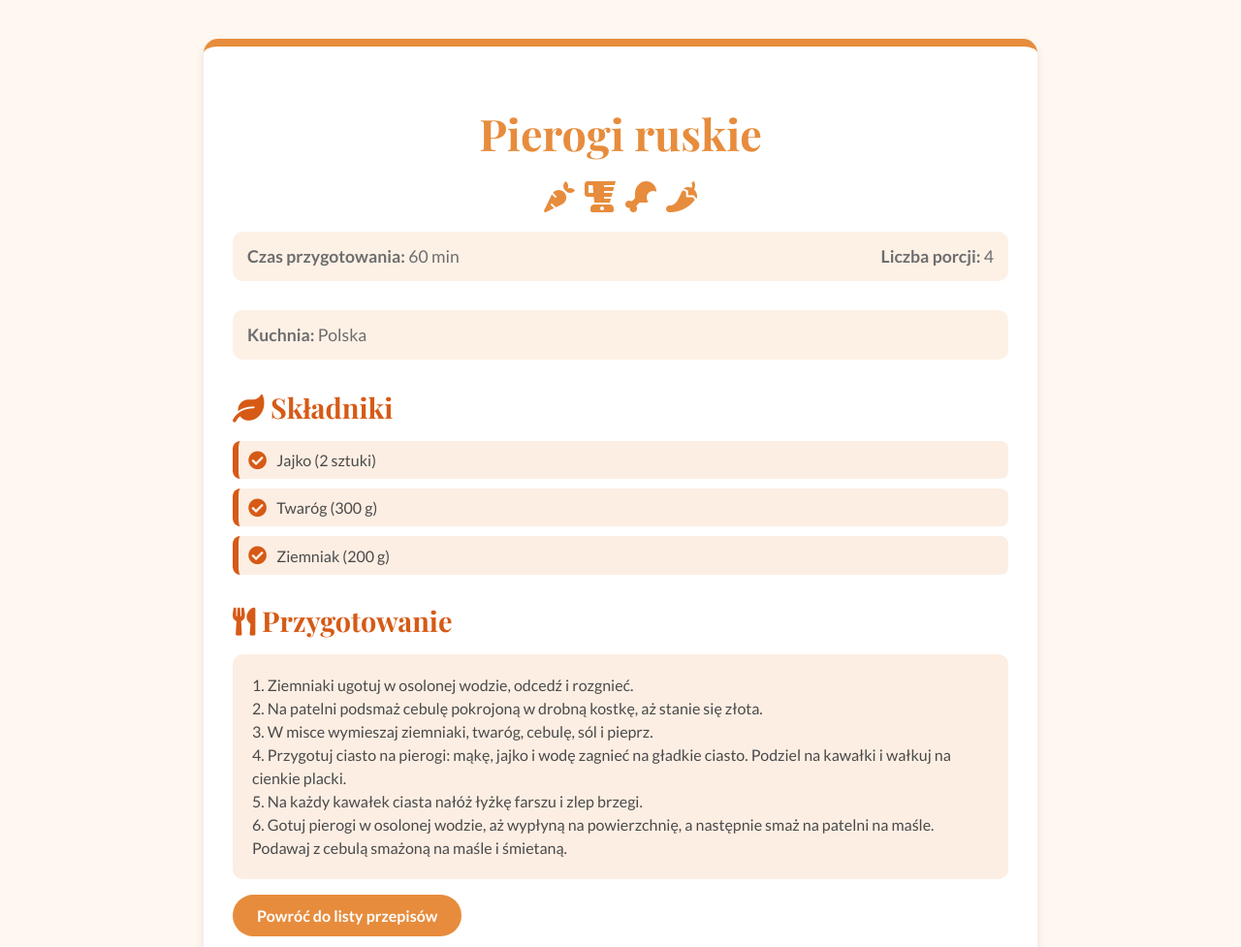
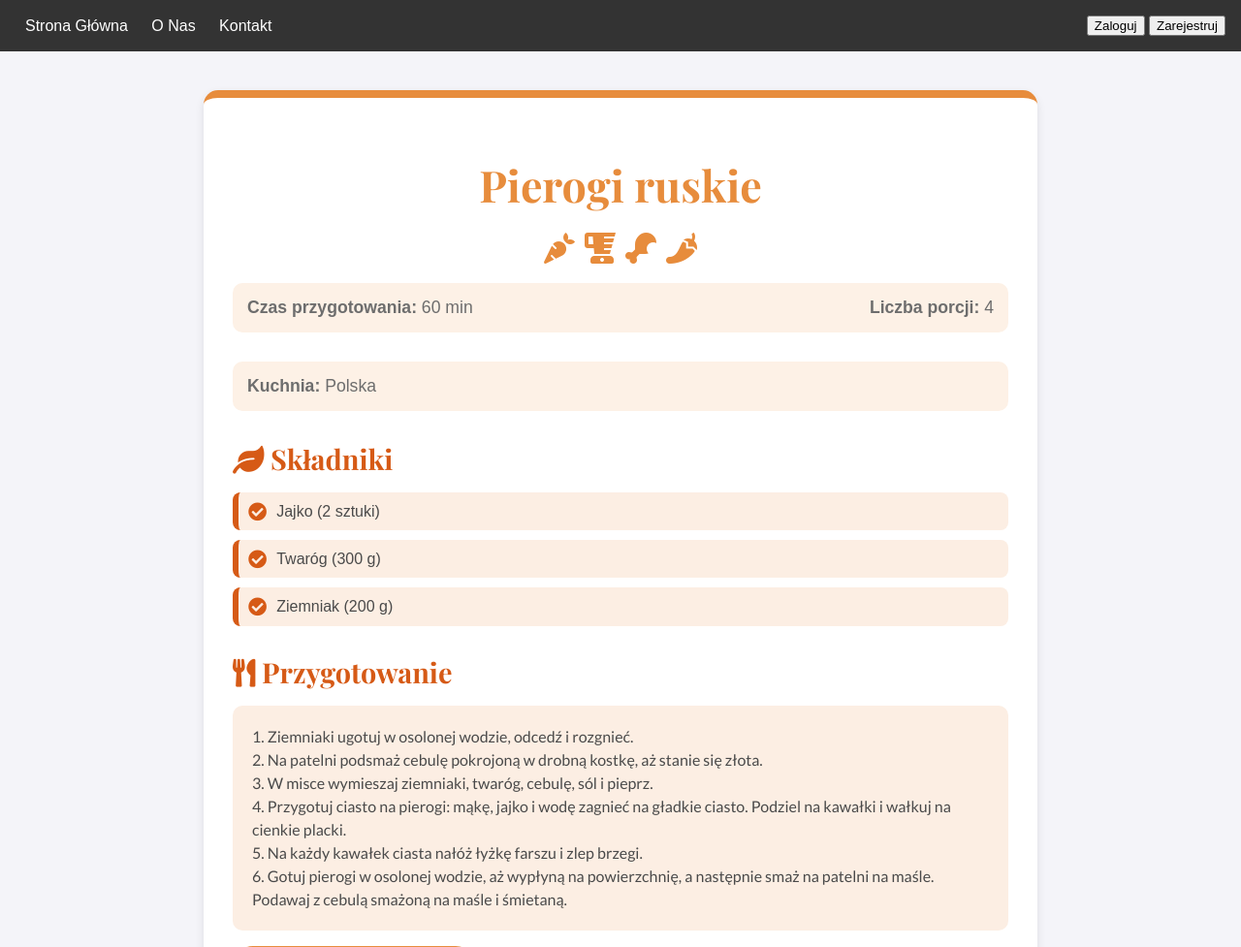
Before and after one commit to patrycjaoczkos/Testowe_repo, a Django app: page /przepisy/37/ in a window 1280 px wide. Shown: the top 977 px of the page at 97% size. Run offline with Django 5.2, Linux system fonts and the light colour scheme; data comes from the database, SQL or seed files in the repository.

Commit message:
logowanie rejesracjia

```diff
--- a/folder_projektu/folder_aplikacji/templates/przepis_detail.html
+++ b/folder_projektu/folder_aplikacji/templates/przepis_detail.html
@@ -116,9 +116,135 @@
             font-size: 2rem;
             color: #e78c3c;
         }
+        body {
+    font-family: Arial, sans-serif;
+    margin: 0;
+    padding: 0;
+    background-color: #f4f4f9;
+}
+
+nav {
+    background-color: #333;
+    color: white;
+    padding: 1rem;
+    display: flex;
+    justify-content: space-between;
+    align-items: center;
+}
+
+nav a {
+    color: white;
+    text-decoration: none;
+    margin: 0 10px;
+}
+
+nav a:hover {
+    text-decoration: underline;
+}
+
+.modal {
+    display: none;
+    position: fixed;
+    top: 0;
+    left: 0;
+    width: 100%;
+    height: 100%;
+    background: rgba(0, 0, 0, 0.6);
+    justify-content: center;
+    align-items: center;
+}
+
+.modal-content {
+    background: white;
+    padding: 20px;
+    border-radius: 10px;
+    width: 300px;
+    text-align: center;
+    box-shadow: 0 4px 8px rgba(0, 0, 0, 0.2);
+}
+
+.modal-content h2 {
+    margin-top: 0;
+}
+
+.modal-content input {
+    width: 90%;
+    padding: 10px;
+    margin: 10px 0;
+    border: 1px solid #ccc;
+    border-radius: 5px;
+}
+
+.modal-content button {
+    padding: 10px 20px;
+    border: none;
+    background-color: #333;
+    color: white;
+    border-radius: 5px;
+    cursor: pointer;
+}
+
+.modal-content button:hover {
+    background-color: #555;
+}
+
+.close {
+    background-color: red;
+    color: white;
+    border: none;
+    border-radius: 50%;
+    padding: 5px 10px;
+    cursor: pointer;
+    position: absolute;
+    top: 10px;
+    right: 10px;
+}
+
+.close:hover {
+    background-color: darkred;
+}
+
     </style>
 </head>
 <body>
+
+    <nav>
+        <div>
+            <a href="#">Strona Główna</a>
+            <a href="#">O Nas</a>
+            <a href="#">Kontakt</a>
+        </div>
+        <div>
+            <button onclick="openModal('loginModal')">Zaloguj</button>
+            <button onclick="openModal('registerModal')">Zarejestruj</button>
+        </div>
+    </nav>
+
+    <!-- Modal Logowania -->
+<div id="loginModal" class="modal">
+    <div class="modal-content">
+        <button class="close" onclick="closeModal('loginModal')">&times;</button>
+        <h2>Logowanie</h2>
+        <input type="text" placeholder="Nazwa użytkownika" required>
+        <input type="password" placeholder="Hasło" required>
+        <button>Zaloguj</button>
+    </div>
+</div>
+
+<!-- Modal Rejestracji -->
+<div id="registerModal" class="modal">
+    <div class="modal-content">
+        <button class="close" onclick="closeModal('registerModal')">&times;</button>
+        <h2>Rejestracja</h2>
+        <input type="text" placeholder="Nazwa użytkownika" required>
+        <input type="email" placeholder="Email" required>
+        <input type="password" placeholder="Hasło" required>
+        <button>Zarejestruj</button>
+    </div>
+</div>
+
+
+
     <div class="container">
         <h1>{{ przepis.tytul }}</h1>
 
@@ -154,5 +280,17 @@
 
         <footer>&copy; {{ now.year }} Świat Przepisów</footer>
     </div>
+
+    <script>
+        function openModal(modalId) {
+            document.getElementById(modalId).style.display = 'flex';
+        }
+
+        function closeModal(modalId) {
+            document.getElementById(modalId).style.display = 'none';
+        }
+    </script>
+
+
 </body>
 </html>
--- a/folder_projektu/folder_projektu/settings.py
+++ b/folder_projektu/folder_projektu/settings.py
@@ -146,3 +146,6 @@ REST_FRAMEWORK = {
         'rest_framework.permissions.IsAuthenticated',
     ],
 }
+
+print("STATICFILES_DIRS:", STATICFILES_DIRS)
+print("BASE_DIR:", BASE_DIR)
```
